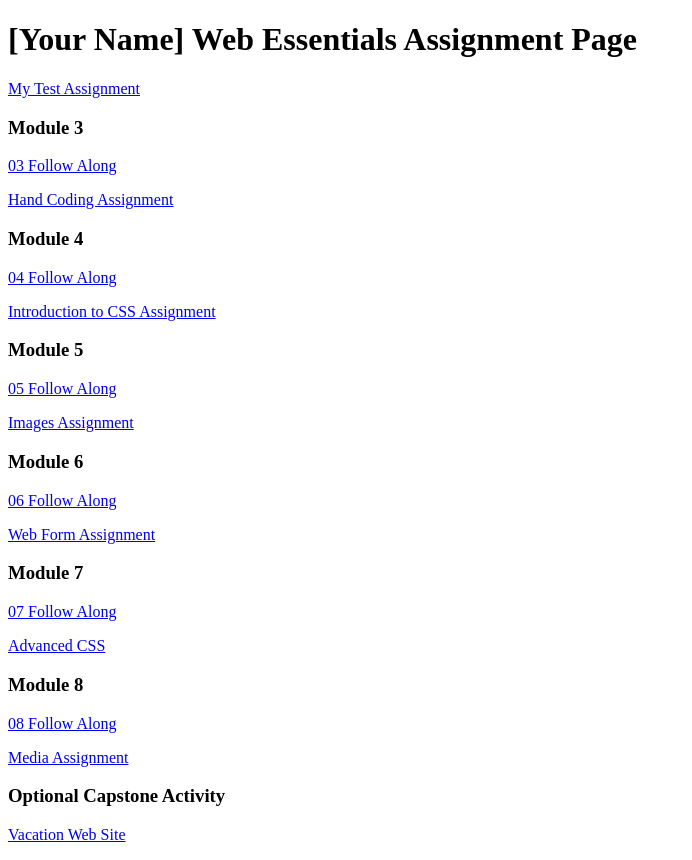
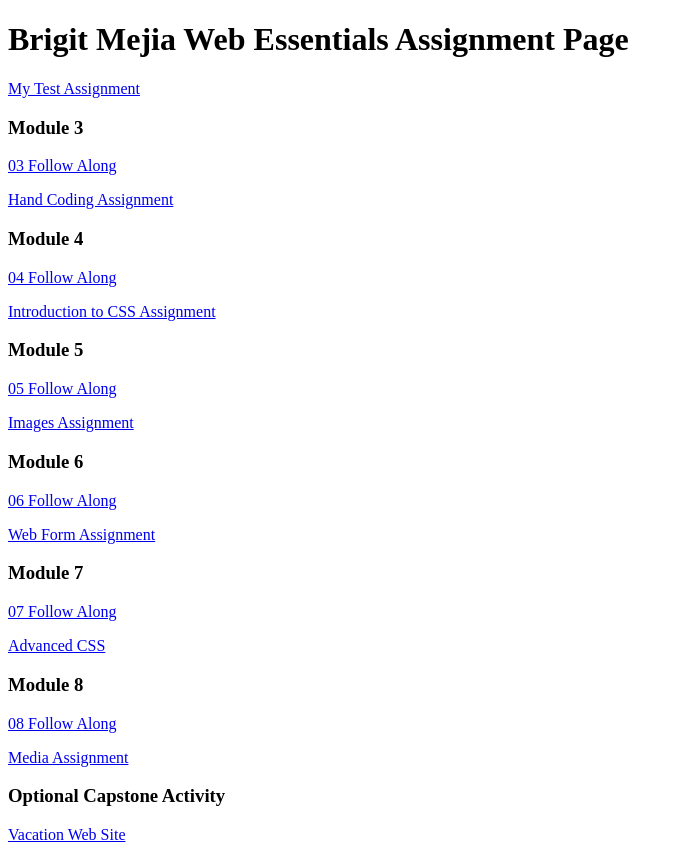
Before and after one commit to dietcherrysoda/dwdd1600, a plain HTML site: page index.html in a window 1280 px wide. Shown: the whole page, without its empty margins (0-692 px from the left). Drawn offline with Linux system fonts and the light colour scheme.

Commit message:
added my name

```diff
--- a/index.html
+++ b/index.html
@@ -6,7 +6,7 @@
 		<title>dwdd 1600 assignment list page</title>
 	</head>
 	<body>
-		<h1>[Your Name] Web Essentials Assignment Page</h1>
+		<h1>Brigit Mejia Web Essentials Assignment Page</h1>
 		<p><a href="01test">My Test Assignment</a></p>
 
 		<h3>Module 3</h3>
```
